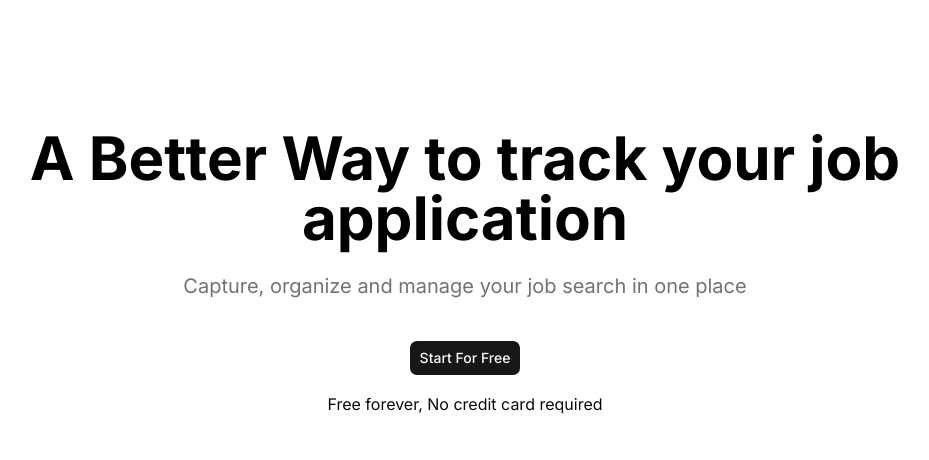
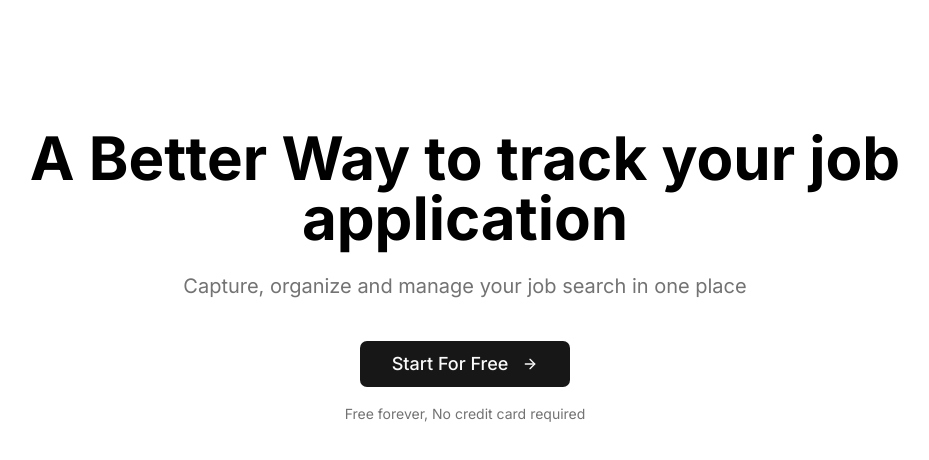
Before and after one commit to MostofaSeum/Job-Application-Tracker, a Next.js app: page / in a window 1280 px wide. Shown: the top 460 px of the page, without its empty margins (175-1104 px from the left). Built offline with nearby package versions, Linux system fonts and the light colour scheme.

Commit message:
feat: create landing page with hero section for job application tracker

```diff
--- a/app/page.tsx
+++ b/app/page.tsx
@@ -1,4 +1,5 @@
 import { Button } from "@/components/ui/button";
+import { ArrowRight } from "lucide-react";
 import Image from "next/image";
 
 export default function Home() {
@@ -8,11 +9,20 @@ export default function Home() {
         {/* Hero Section */}
         <section className="container mx-auto px-4 py-32">
           <div className="mx-auto max-w-4xl text-center">
-            <h1 className="text-black mb-6 text-6xl font-bold">A Better Way to track your job application</h1>
-            <p className="text-muted-foreground mb-10 text-xl"> Capture, organize and manage your job search in one place </p>
+            <h1 className="text-black mb-6 text-6xl font-bold">
+              A Better Way to track your job application
+            </h1>
+            <p className="text-muted-foreground mb-10 text-xl">
+              Capture, organize and manage your job search in one place
+            </p>
             <div className="flex flex-col items-center gap-4">
-              <Button>Start For Free</Button>
-              <p>Free forever, No credit card required</p>
+              <Button size={"lg"} className="h-12 px-8 text-lg font-medium">
+                Start For Free
+                <ArrowRight className="ml-2 " />
+              </Button>
+              <p className="text-sm text-muted-foreground">
+                Free forever, No credit card required
+              </p>
             </div>
           </div>
         </section>
```
